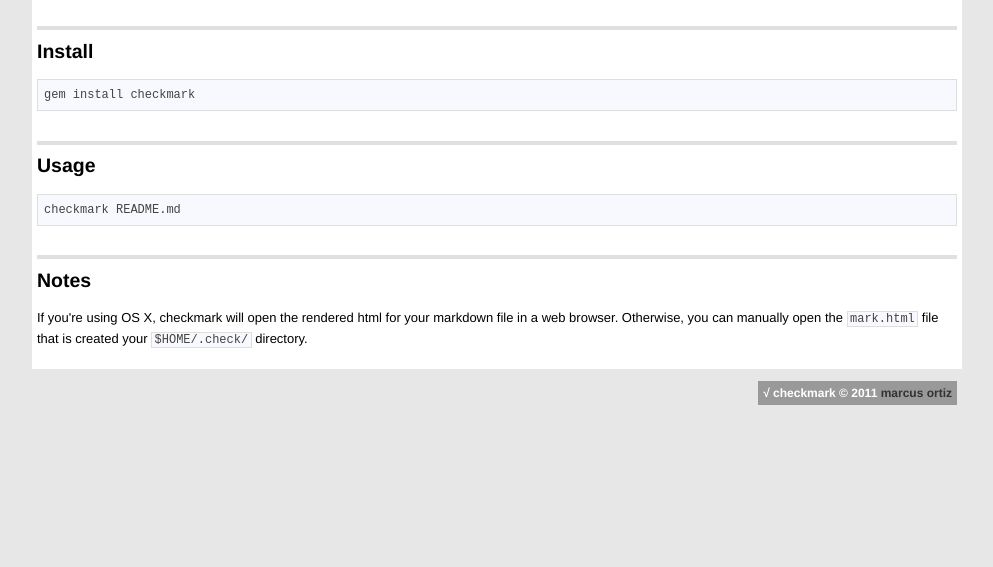
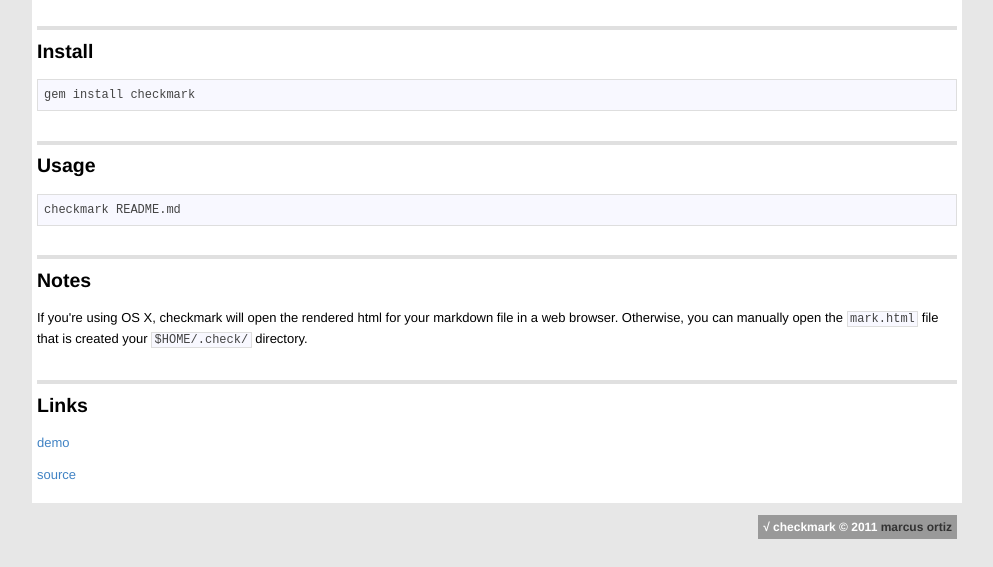
Before and after one commit to mportiz08/checkmark, a plain HTML site: page index.html in a window 1280 px wide. Shown: the part 233-800 px from the top of the page, without its empty margins (143-1136 px from the left). Drawn offline with Linux system fonts and the light colour scheme.

Commit message:
added links section

```diff
--- a/index.html
+++ b/index.html
@@ -59,6 +59,12 @@
 <h2>Notes</h2>
 
 <p>If you're using OS X, checkmark will open the rendered html for your markdown file in a web browser. Otherwise, you can manually open the <code>mark.html</code> file that is created  your <code>$HOME/.check/</code> directory.</p>
+
+<h2>Links</h2>
+
+<p><a href="http://mportiz08.github.com/checkmark">demo</a></p>
+
+<p><a href="http://github.com/mportiz08/checkmark">source</a></p>
 </div>
 <div id="footer"><span class="info">&#8730; checkmark &copy; 2011 <a href="http://marcusortiz.com">marcus ortiz</a></span></div>
 </body>
```
